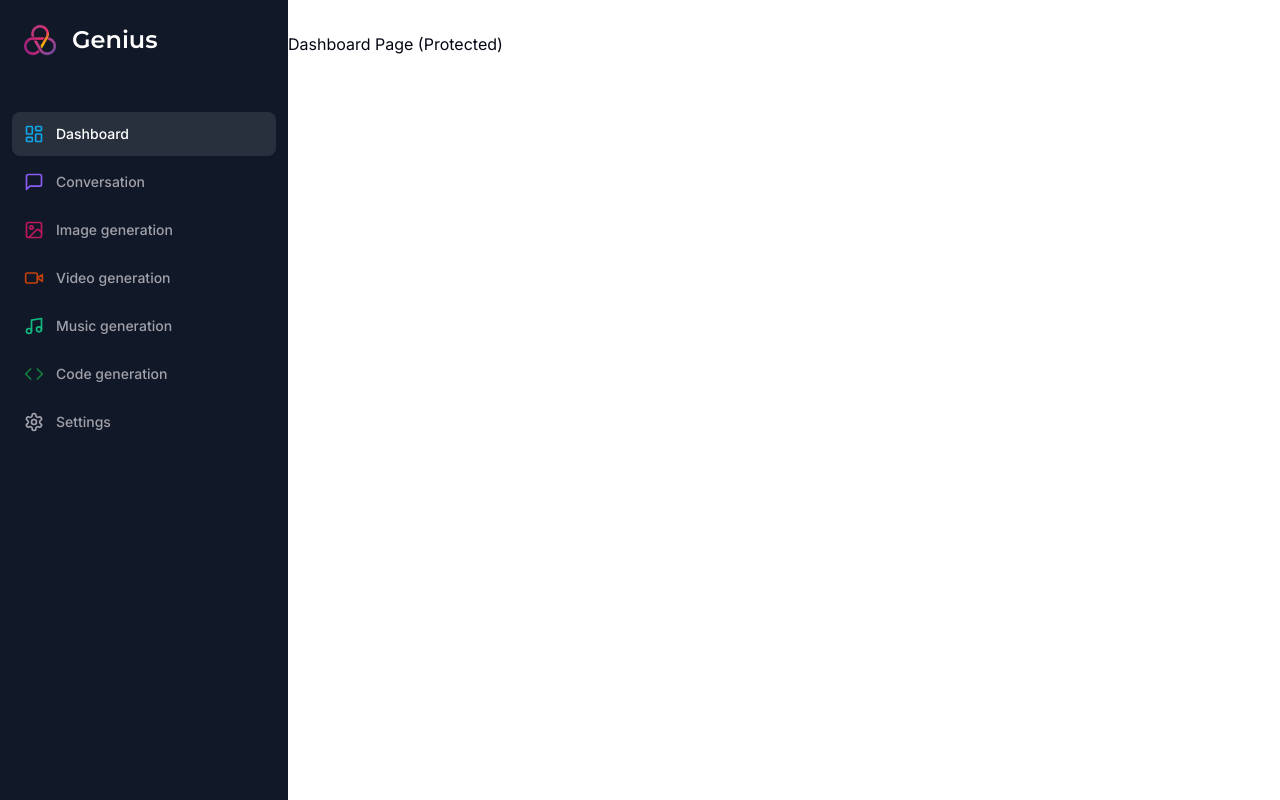
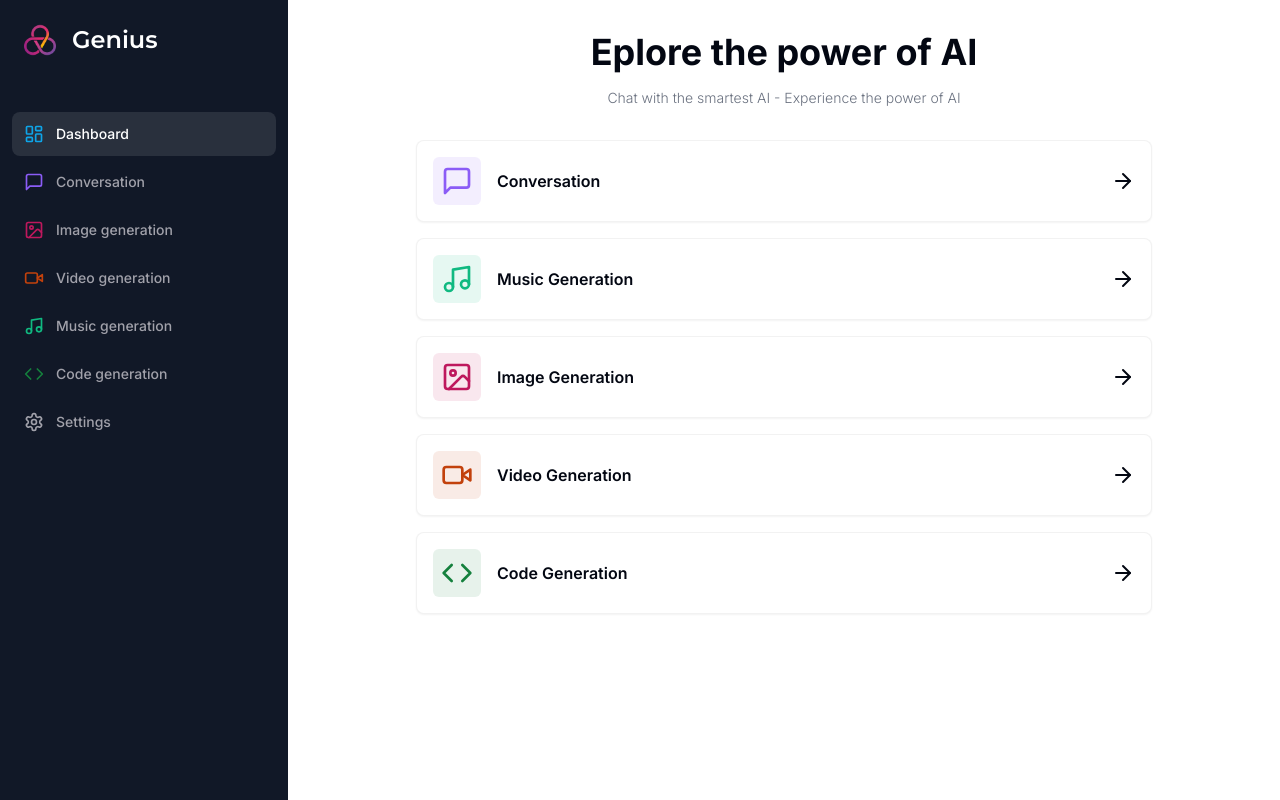
Before and after one commit to Nicktvdd/SaaS-AI-platform, a Next.js app: page /dashboard in a window 1280 px wide. Built offline with nearby package versions, Linux system fonts and the light colour scheme.

Commit message:
Cards for tools

```diff
--- a/app/(dashboard)/(routes)/dashboard/page.tsx
+++ b/app/(dashboard)/(routes)/dashboard/page.tsx
@@ -1,7 +1,78 @@
+"use client"
+
+import { Card } from "@/components/ui/card"
+import { cn } from "@/lib/utils"
+import { ArrowRight, CodeIcon, ImageIcon, MessageSquare, Music, Video } from "lucide-react"
+
+const tools = [
+  {
+    label: "Conversation",
+    icon: MessageSquare,
+    color: "text-violet-500",
+    bgColor: "bg-violet-500/10",
+    href: "/conversation"
+  },
+  {
+    label: "Music Generation",
+    icon: Music,
+    color: "text-emerald-500",
+    bgColor: "bg-emerald-500/10",
+    href: "/music"
+  },
+  {
+    label: "Image Generation",
+    icon: ImageIcon,
+    color: "text-pink-700",
+    bgColor: "bg-pink-700/10",
+    href: "/image"
+  },
+  {
+    label: "Video Generation",
+    icon: Video,
+    color: "text-orange-700",
+    bgColor: "bg-orange-700/10",
+    href: "/video"
+  },
+  {
+    label: "Code Generation",
+    icon: CodeIcon,
+    color: "text-green-700",
+    bgColor: "bg-green-700/10",
+    href: "/code"
+  },
+]
+
+
 const DashboardPage = () => {
   return (
     <div>
-    <p>Dashboard Page (Protected)</p>
+      <div className="mb-8 space-y-4">
+        <h2 className="text-2xl, md:text-4xl font-bold text-center">
+          Eplore the power of AI
+        </h2>
+        <p className="text-muted-foreground font-light text-sm md:text:lg text-center">
+          Chat with the smartest AI - Experience the power of AI
+        </p>
+      </div>
+      <div className="px-4 md:px-20 lg:px-32 space-y-4">
+        {tools.map((tool) => (
+          <Card
+            key={tool.href}
+            className="p-4 border-black/5 flex items-center
+        justify-between hover:shadow-md transition cursor-pointer"
+          >
+            <div className="flex items-center gap-x-4">
+              <div className={cn("p-2 w-fit rounded-md", tool.bgColor)}>
+                <tool.icon className={cn("w-8 h-8", tool.color)} />
+              </div>
+              <div className="font-semibold">
+                {tool.label}
+              </div>
+            </div>
+            <ArrowRight />
+          </Card>
+        ))}
+      </div>
     </div>
   )
 }
--- /dev/null
+++ b/components/ui/card.tsx
@@ -0,0 +1,79 @@
+import * as React from "react"
+
+import { cn } from "@/lib/utils"
+
+const Card = React.forwardRef<
+  HTMLDivElement,
+  React.HTMLAttributes<HTMLDivElement>
+>(({ className, ...props }, ref) => (
+  <div
+    ref={ref}
+    className={cn(
+      "rounded-lg border bg-card text-card-foreground shadow-sm",
+      className
+    )}
+    {...props}
+  />
+))
+Card.displayName = "Card"
+
+const CardHeader = React.forwardRef<
+  HTMLDivElement,
+  React.HTMLAttributes<HTMLDivElement>
+>(({ className, ...props }, ref) => (
+  <div
+    ref={ref}
+    className={cn("flex flex-col space-y-1.5 p-6", className)}
+    {...props}
+  />
+))
+CardHeader.displayName = "CardHeader"
+
+const CardTitle = React.forwardRef<
+  HTMLParagraphElement,
+  React.HTMLAttributes<HTMLHeadingElement>
+>(({ className, ...props }, ref) => (
+  <h3
+    ref={ref}
+    className={cn(
+      "text-2xl font-semibold leading-none tracking-tight",
+      className
+    )}
+    {...props}
+  />
+))
+CardTitle.displayName = "CardTitle"
+
+const CardDescription = React.forwardRef<
+  HTMLParagraphElement,
+  React.HTMLAttributes<HTMLParagraphElement>
+>(({ className, ...props }, ref) => (
+  <p
+    ref={ref}
+    className={cn("text-sm text-muted-foreground", className)}
+    {...props}
+  />
+))
+CardDescription.displayName = "CardDescription"
+
+const CardContent = React.forwardRef<
+  HTMLDivElement,
+  React.HTMLAttributes<HTMLDivElement>
+>(({ className, ...props }, ref) => (
+  <div ref={ref} className={cn("p-6 pt-0", className)} {...props} />
+))
+CardContent.displayName = "CardContent"
+
+const CardFooter = React.forwardRef<
+  HTMLDivElement,
+  React.HTMLAttributes<HTMLDivElement>
+>(({ className, ...props }, ref) => (
+  <div
+    ref={ref}
+    className={cn("flex items-center p-6 pt-0", className)}
+    {...props}
+  />
+))
+CardFooter.displayName = "CardFooter"
+
+export { Card, CardHeader, CardFooter, CardTitle, CardDescription, CardContent }
```
